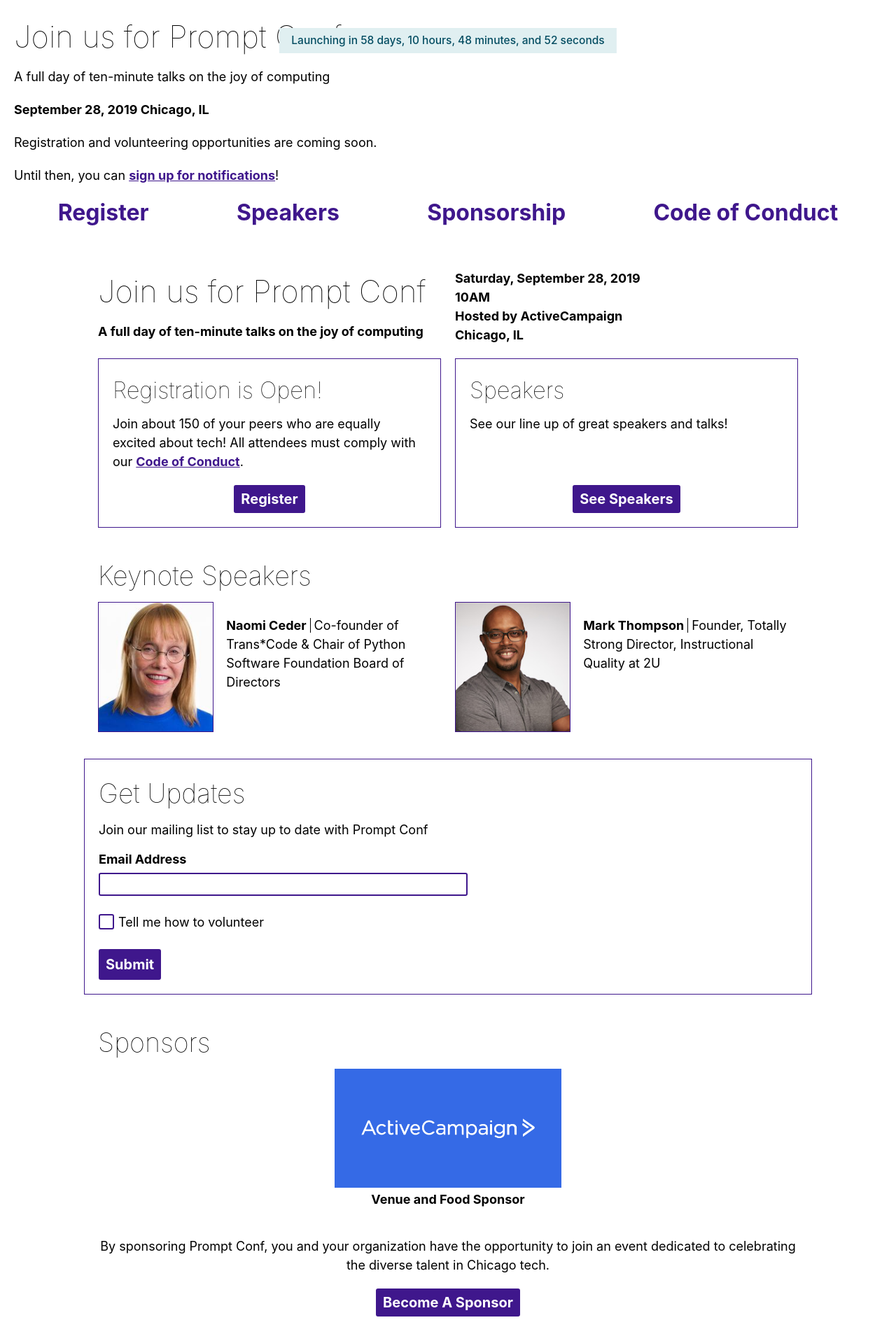
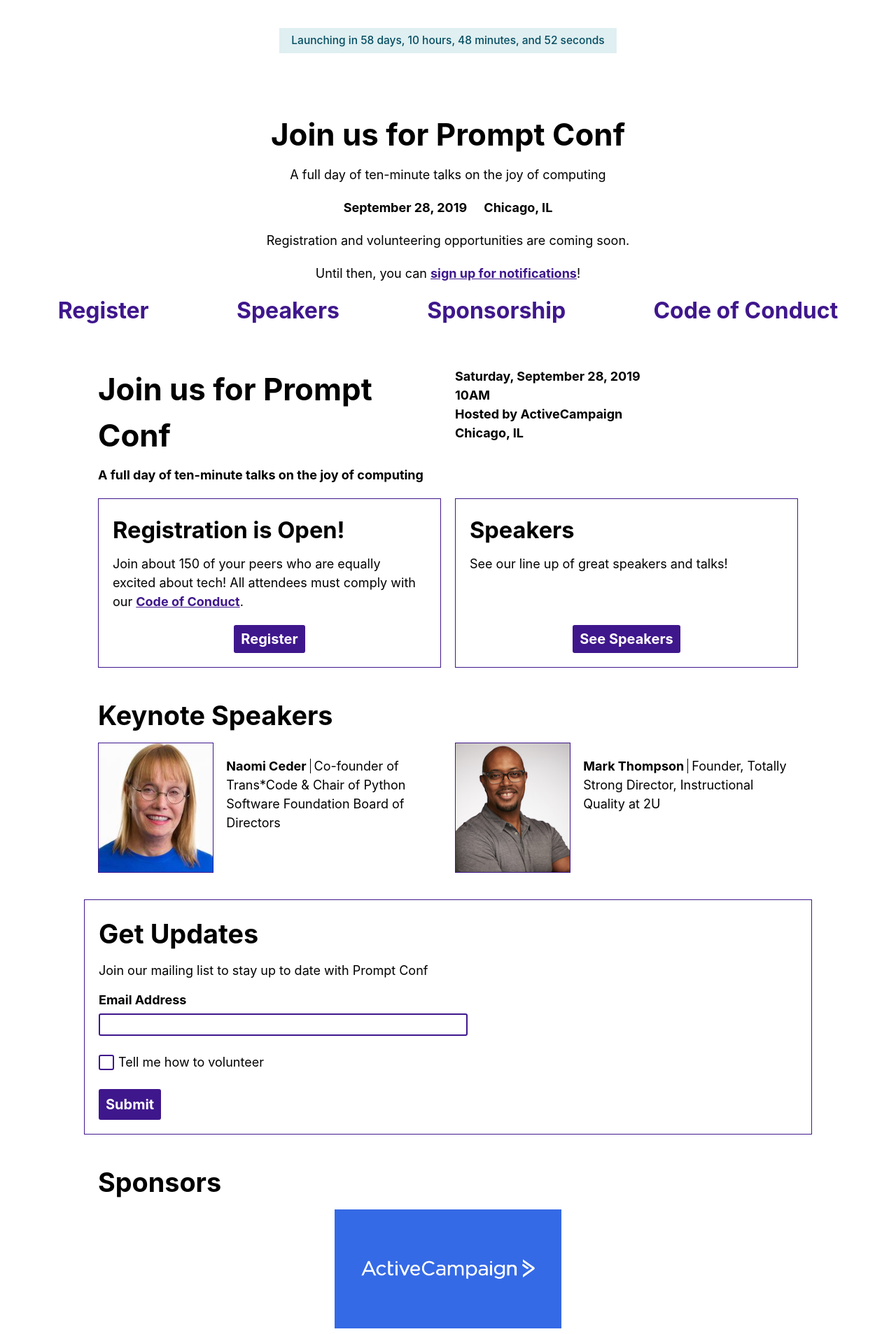
Before and after one commit to promptconf/promptconf.github.io, a Jekyll site: the page built from index.html, in a window 1280 px wide. Shown: the top 1906 px of the page at 70% size. Built offline with Jekyll 4.4.1, drawn with Linux system fonts in a browser that asks for light colours; nearby versions of some CDN libraries; some web fonts are replaced; comment, search, counter and statistics services are not loaded.

Commit message:
more header styles

```diff
--- a/_includes/header.html
+++ b/_includes/header.html
@@ -3,7 +3,7 @@
     {% include partials/countdown.html %}
     <h1>Join us for Prompt Conf</h1>
     <p>A full day of ten-minute talks on the joy of computing</p>
-    <p class='header__date-loc'>September 28, 2019 Chicago, IL</p>
+    <p class='header__date-loc'><span>September 28, 2019</span> Chicago, IL</p>
 
     <p>Registration and volunteering opportunities are coming soon.</p>
 
--- a/assets/_sass/main.scss
+++ b/assets/_sass/main.scss
@@ -71,22 +71,22 @@
 
 h1 {
     font-size: 1em * $typescale * $typescale * $typescale * $typescale * $typescale * $typescale;
-    font-weight: $font-weight-light;
+    font-weight: $font-weight-bold;
 }
 
 h2 {
     font-size: 1em * $typescale * $typescale * $typescale * $typescale * $typescale;
-    font-weight: $font-weight-light;
+    font-weight: $font-weight-bold;
 }
 
 h3 {
     font-size: 1em * $typescale * $typescale * $typescale * $typescale;
-    font-weight: $font-weight-light;
+    font-weight: $font-weight-bold;
 }
 
 h4 {
     font-size: 1em * $typescale * $typescale * $typescale;
-    font-weight: $font-weight-light;
+    font-weight: $font-weight-bold;
 }
 
 h5 {
@@ -141,9 +141,24 @@
 //  Page and Section Styles
 // -----------
 
+.countdown {
+    position: absolute;
+    top: $space-large;
+    left: 50%;
+    transform: translateX(-50%);
+    width: 45ch;
+    max-width: 100%;
+    text-align: center;
+    padding: $space-small 1rem;
+    background: #E0EFF1;
+    color: #044D62;
+    font-weight: 500;
+    font-size: $font-size-small;
+}
+
 .header {
-    padding: $space-standard;
-
+    padding: ($space-large * 4) $space-standard $space-standard;
+    text-align: center;
 }
 
 // .header__logo {
@@ -153,6 +168,10 @@
 
 .header__date-loc {
     font-weight: $font-weight-bold;
+
+    span {
+        margin-right: $space-standard;
+    }
 }
 
 .nav {
@@ -230,21 +249,6 @@
 
 .conference-info__date-location__details {
     font-weight: $font-weight-bold;
-}
-
-.countdown {
-    position: absolute;
-    top: $space-large;
-    left: 50%;
-    transform: translateX(-50%);
-    width: 45ch;
-    max-width: 100%;
-    text-align: center;
-    padding: $space-small 1rem;
-    background: #E0EFF1;
-    color: #044D62;
-    font-weight: 500;
-    font-size: $font-size-small;
 }
 
 .home__email,
```
